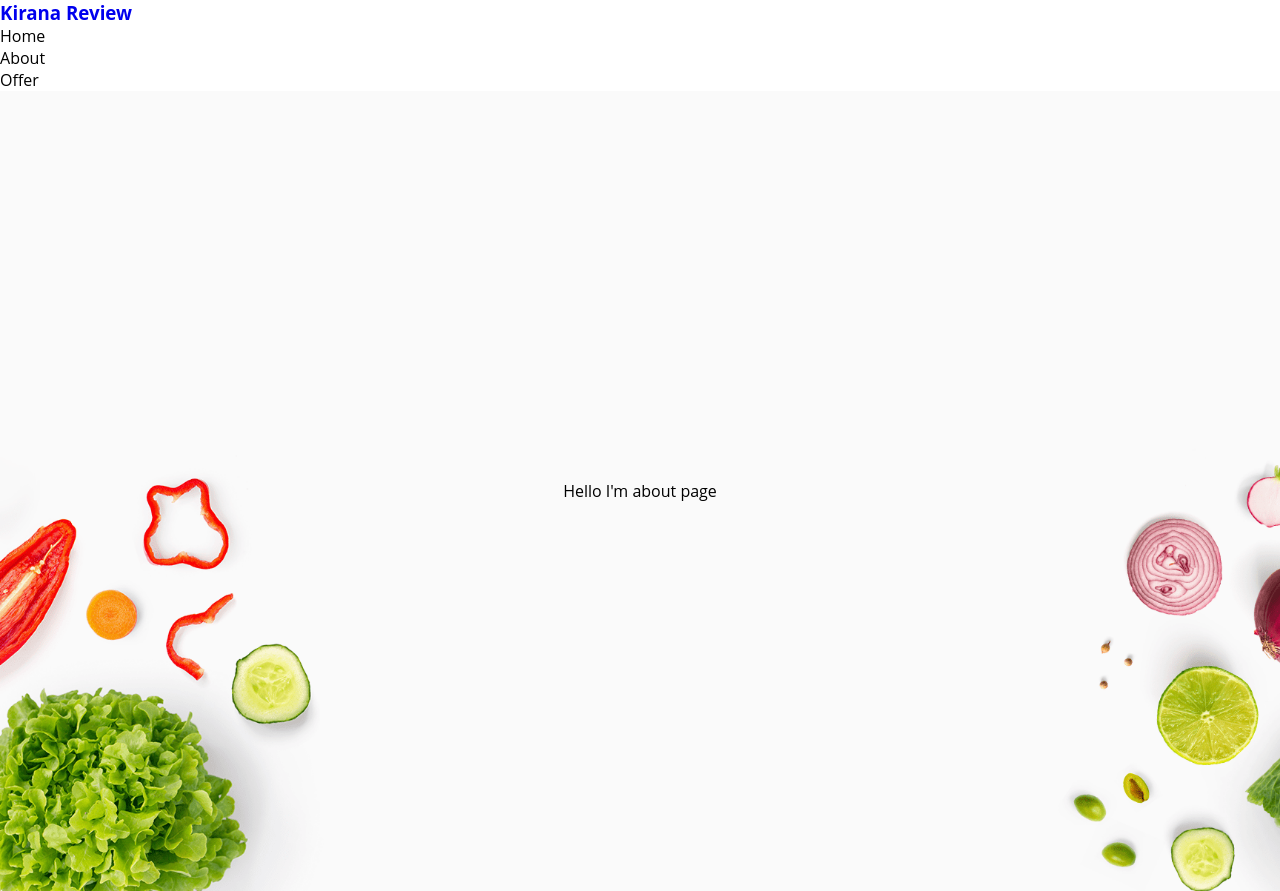
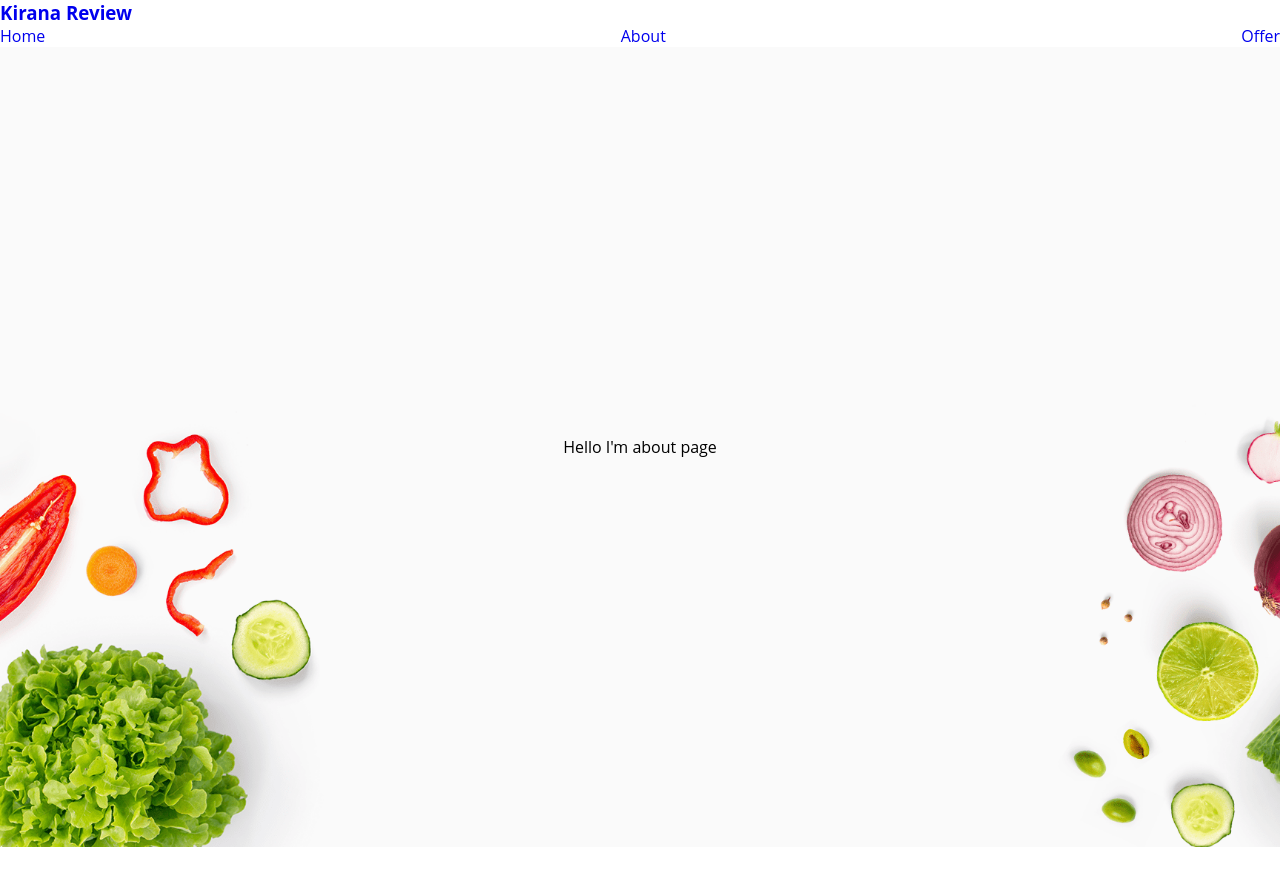
Before and after one commit to Anuragtech02/kirana-review, a React (Create React App) app: page /about in a window 1280 px wide. After the commit the page ends 847 px from the top, so only its background shows below. Built offline with nearby package versions, Linux system fonts and the light colour scheme.

Commit message:
Few changes

```diff
--- a/src/components/Navbar/Navbar.js
+++ b/src/components/Navbar/Navbar.js
@@ -12,9 +12,15 @@ const Navbar = () => {
       </div>
       <div className={styles.linkContainer}>
         <ul className={styles.navLinks}>
-          <li className={styles.navLink}>Home</li>
-          <li className={styles.navLink}>About</li>
-          <li className={styles.navLink}>Offer</li>
+          <Link to="/" className={styles.noDecoration}>
+            <li className={styles.navLink}>Home</li>
+          </Link>
+          <Link to="/about" className={styles.noDecoration}>
+            <li className={styles.navLink}>About</li>
+          </Link>
+          <Link to="/offer" className={styles.noDecoration}>
+            <li className={styles.navLink}>Offer</li>
+          </Link>
         </ul>
       </div>
     </nav>
--- a/src/components/Navbar/Navbar.module.css
+++ b/src/components/Navbar/Navbar.module.css
@@ -13,5 +13,25 @@
   min-height: 8vh;
   width: --fixedWidth;
   margin: auto;
+  -webkit-box-align: center;
+      -ms-flex-align: center;
+          align-items: center;
+}
+
+.navLinks {
+  display: -webkit-box;
+  display: -ms-flexbox;
+  display: flex;
+  -webkit-box-pack: justify;
+      -ms-flex-pack: justify;
+          justify-content: space-between;
+  -webkit-box-align: center;
+      -ms-flex-align: center;
+          align-items: center;
+}
+
+.navLinks .navLink {
+  text-decoration: none;
+  list-style: none;
 }
 /*# sourceMappingURL=Navbar.module.css.map */
--- a/src/components/Navbar/Navbar.module.scss
+++ b/src/components/Navbar/Navbar.module.scss
@@ -6,4 +6,15 @@
   min-height: 8vh;
   width: --fixedWidth;
   margin: auto;
+  align-items: center;
 }
+
+.navLinks {
+  display: flex;
+  justify-content: space-between;
+  align-items: center;
+  .navLink {
+    text-decoration: none;
+    list-style: none;
+  }
+}
```
Also changed, not shown: 1 other file (tests, documents, lock files or other folders).
